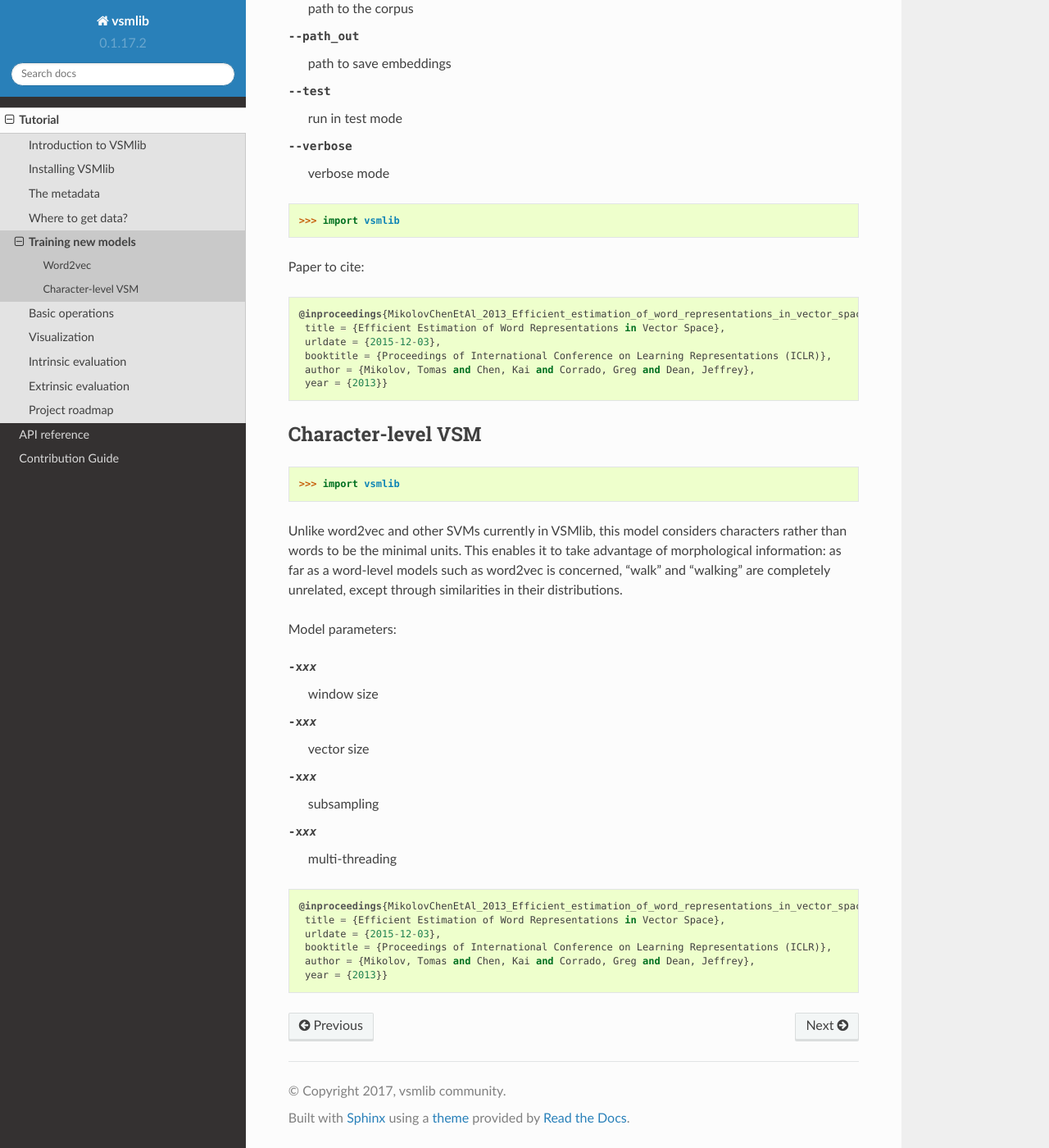
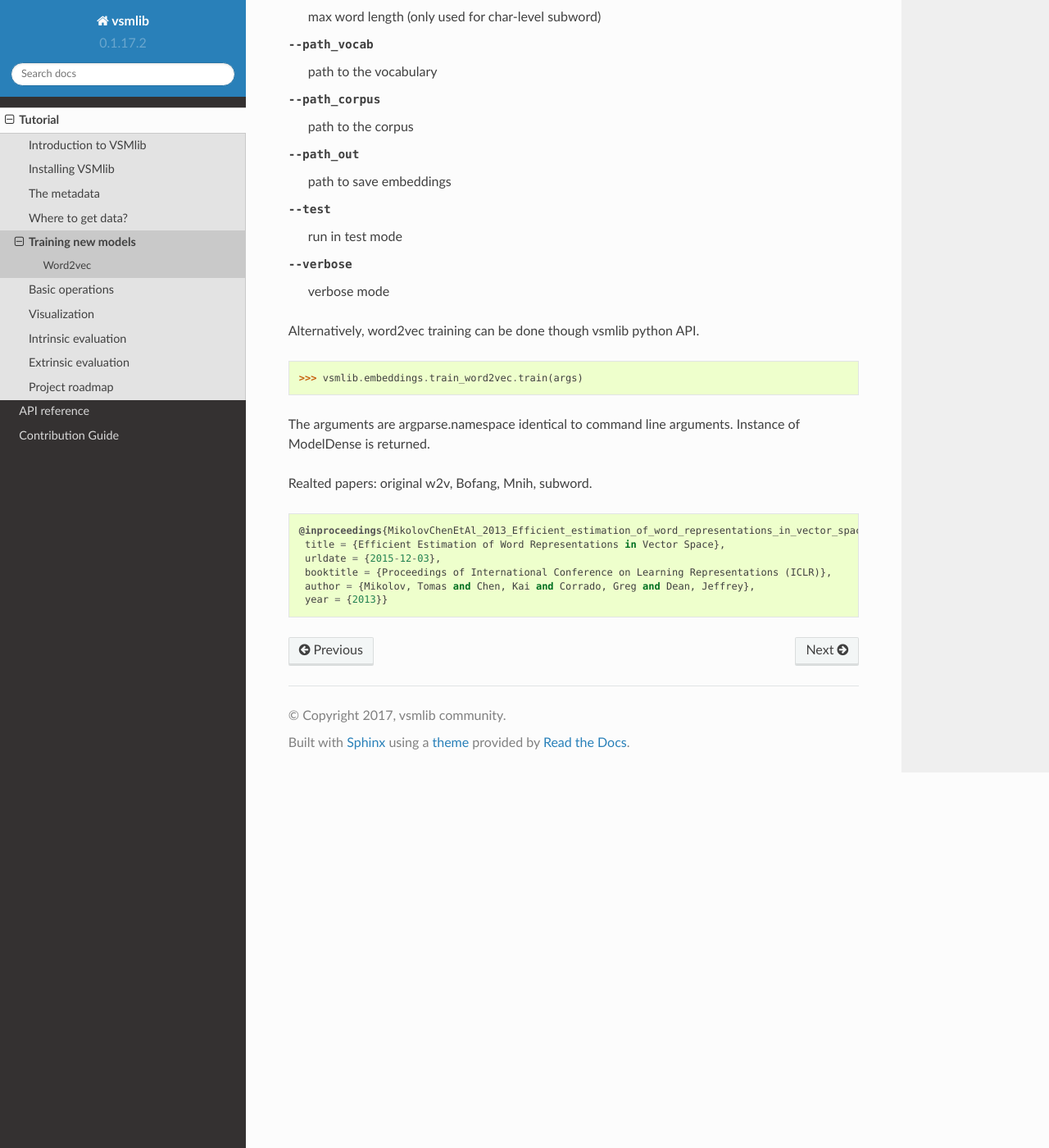
Before and after one commit to undertherain/vsmlib, a Sphinx documentation site: the page built from docs/source/tutorial/training_vectors.rst, in a window 1280 px wide and 1400 px high, scrolled down 1426 px. Shown: the whole window at 82% size. Built offline with Sphinx 7.4.7 and the Read the Docs theme 2.0.0, drawn with Linux system fonts in a browser that asks for light colours; some of the changed text lies outside the part shown.

Commit message:
draft for w2v training docs

```diff
--- a/docs/source/tutorial/training_vectors.rst
+++ b/docs/source/tutorial/training_vectors.rst
@@ -37,11 +41,13 @@ The command line parameters are as
 --verbose                     verbose mode
 
 
->>> import vsmlib
+Alternatively, word2vec training can be done though vsmlib python API.
 
+>>> vsmlib.embeddings.train_word2vec.train(args)
 
+The arguments are argparse.namespace identical to command line arguments. Instance of ModelDense is returned.
 
-Paper to cite:
+Realted papers: original w2v, Bofang, Mnih, subword.
 
 ::
 
@@ -51,26 +57,3 @@ Paper to cite:
   booktitle = {Proceedings of International Conference on Learning Representations (ICLR)},
   author = {Mikolov, Tomas and Chen, Kai and Corrado, Greg and Dean, Jeffrey},
   year = {2013}}
-
-Character-level VSM
--------------------
-
->>> import vsmlib
-
-Unlike word2vec and other SVMs currently in VSMlib, this model considers characters rather than words to be the minimal units. This enables it to take advantage of morphological information: as far as a word-level models such as word2vec is concerned, "walk" and "walking" are completely unrelated, except  through similarities in their distributions.
-
-Model parameters:
-
--xxx          window size
--xxx          vector size
--xxx          subsampling
--xxx          multi-threading
-
-::
-
- @inproceedings{MikolovChenEtAl_2013_Efficient_estimation_of_word_representations_in_vector_space,
-  title = {Efficient Estimation of Word Representations in Vector Space},
-  urldate = {2015-12-03},
-  booktitle = {Proceedings of International Conference on Learning Representations (ICLR)},
-  author = {Mikolov, Tomas and Chen, Kai and Corrado, Greg and Dean, Jeffrey},
-  year = {2013}}
```
Also changed, not shown: other parts of docs/source/tutorial/training_vectors.rst (+5 -1 lines).
